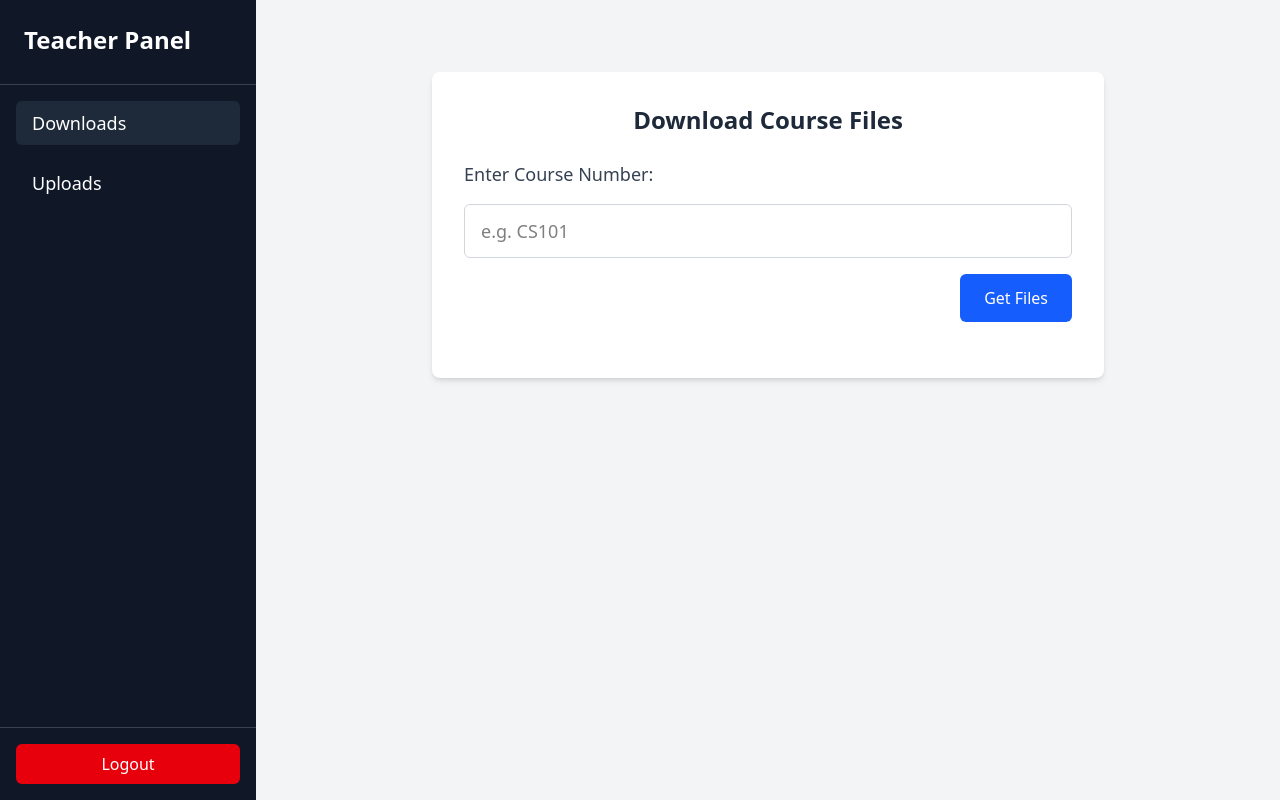
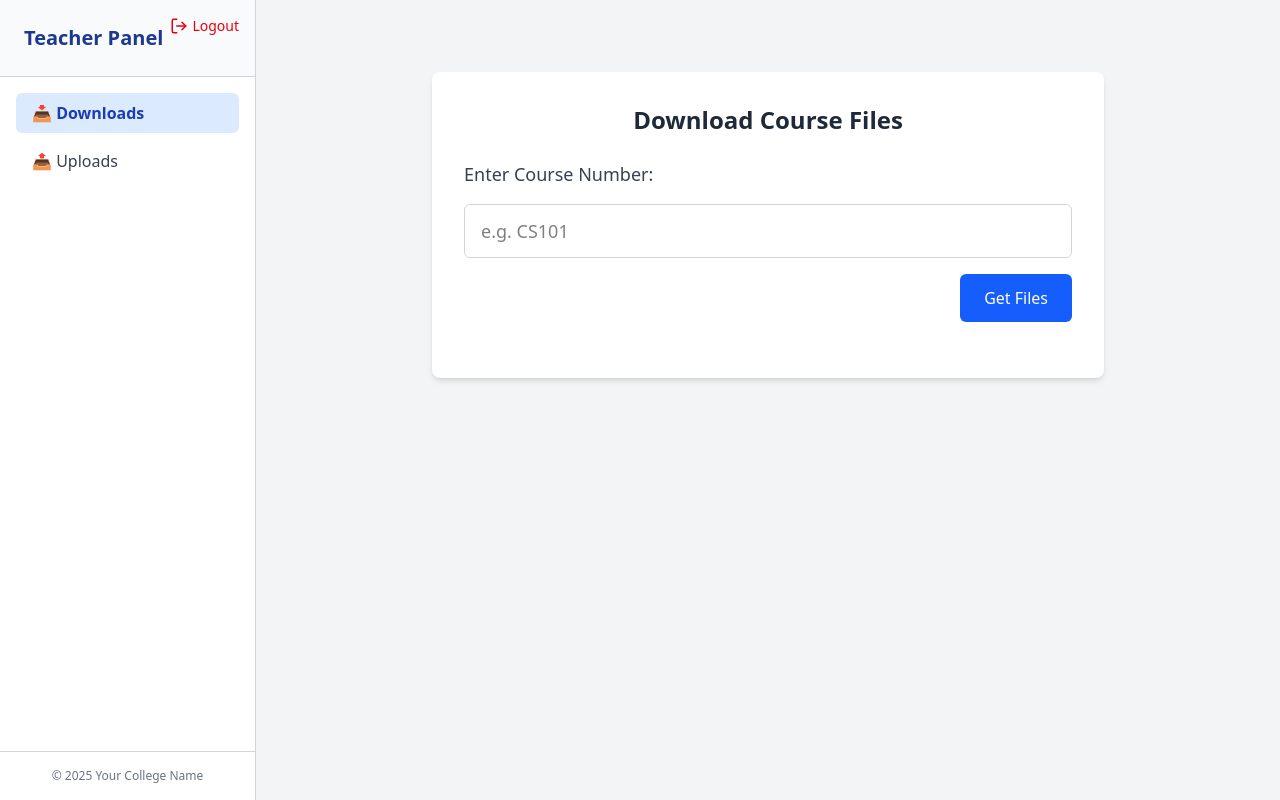
Before and after one commit to Kuldeep12mohan/dean-website, a React (Vite) app in the folder frontend/: page /teacher-panel in a window 1280 px wide. Built offline with nearby package versions, Linux system fonts and the light colour scheme; sample sign-in values are in the browser's storage.

Commit message:
upload section done and sidebar ui updated

```diff
--- a/frontend/components/Sidebar.jsx
+++ b/frontend/components/Sidebar.jsx
@@ -1,5 +1,6 @@
 import { useState, useEffect } from "react";
 import { useNavigate } from "react-router-dom";
+import { FiLogOut } from "react-icons/fi";
 
 const Sidebar = ({ activeTab, onShowDownload, onShowUpload }) => {
   const [teacher, setTeacher] = useState(null);
@@ -21,48 +22,53 @@ const Sidebar = ({ activeTab, onShowDownload, onShowUpload }) => {
   };
 
   return (
-    <div className="h-screen w-64 bg-gray-900 text-white flex flex-col shadow-xl justify-between">
-      {/* Top section */}
-      <div>
-        <div className="p-6 border-b border-gray-700">
-          <h1 className="text-2xl font-bold mb-1">Teacher Panel</h1>
+    <div className="h-screen w-64 bg-white border-r border-gray-300 flex flex-col shadow-md">
+      {/* Header with college style */}
+      <div className="relative p-6 border-b border-gray-300 bg-gray-50">
+        <h1 className="text-xl font-bold text-blue-900">Teacher Panel</h1>
         {teacher?.username && (
-            <p className="text-sm text-gray-400">
+          <p className="text-sm text-gray-600 mt-1">
             Welcome,{" "}
-              <span className="font-semibold text-white">{teacher.username}</span>
+            <span className="font-semibold text-blue-900">{teacher.username}</span>
           </p>
         )}
+        {/* Logout at top-right */}
+        <button
+          onClick={handleLogout}
+          className="absolute top-4 right-4 text-red-600 hover:text-red-800 flex items-center space-x-1 text-sm font-medium"
+        >
+          <FiLogOut className="text-lg" />
+          <span>Logout</span>
+        </button>
       </div>
 
-        {/* Nav items */}
-        <nav className="flex flex-col p-4 space-y-4">
+      {/* Navigation */}
+      <nav className="flex flex-col p-4 space-y-2 text-gray-700 font-medium">
         <button
           onClick={onShowDownload}
-            className={`text-left px-4 py-2 rounded-md text-lg font-medium transition ${
-              activeTab === "downloads" ? "bg-gray-800" : "hover:bg-gray-800"
+          className={`text-left px-4 py-2 rounded-md transition ${
+            activeTab === "downloads"
+              ? "bg-blue-100 text-blue-800 font-semibold"
+              : "hover:bg-blue-50"
           }`}
         >
-            Downloads
+          📥 Downloads
         </button>
         <button
           onClick={onShowUpload}
-            className={`text-left px-4 py-2 rounded-md text-lg font-medium transition ${
-              activeTab === "uploads" ? "bg-gray-800" : "hover:bg-gray-800"
+          className={`text-left px-4 py-2 rounded-md transition ${
+            activeTab === "uploads"
+              ? "bg-blue-100 text-blue-800 font-semibold"
+              : "hover:bg-blue-50"
           }`}
         >
-            Uploads
+          📤 Uploads
         </button>
       </nav>
-      </div>
 
-      {/* Logout Button at Bottom */}
-      <div className="p-4 border-t border-gray-700">
-        <button
-          onClick={handleLogout}
-          className="w-full py-2 bg-red-600 hover:bg-red-700 text-white rounded-md font-medium transition"
-        >
-          Logout
-        </button>
+      {/* Footer */}
+      <div className="mt-auto p-4 text-center text-xs text-gray-500 border-t border-gray-300">
+        © {new Date().getFullYear()} Your College Name
       </div>
     </div>
   );
--- a/frontend/components/Uploads.jsx
+++ b/frontend/components/Uploads.jsx
@@ -3,12 +3,13 @@ import axios from "axios";
 
 const Uploads = () => {
   const [attendanceFile, setAttendanceFile] = useState(null);
+  const [courseNumber, setCourseNumber] = useState("");
   const [message, setMessage] = useState("");
   const [loading, setLoading] = useState(false);
 
   const uploadFile = async () => {
-    if (!attendanceFile) {
-      setMessage("Please select an attendance file to upload.");
+    if (!attendanceFile || !courseNumber.trim()) {
+      setMessage("Please enter course number and select an attendance file.");
       return;
     }
 
@@ -18,16 +19,20 @@ const Uploads = () => {
 
       const formData = new FormData();
       formData.append("file", attendanceFile);
-      formData.append("category", "Attendance");
+      formData.append("courseNumber", courseNumber.trim());
 
       const token = localStorage.getItem("teacherToken");
 
-      const res = await axios.post("http://localhost:3000/teacher/upload-file", formData, {
-        headers: {
-          Authorization: `Bearer ${token}`,
-          "Content-Type": "multipart/form-data",
-        },
-      });
+      const res = await axios.post(
+        "http://localhost:3000/teacher/upload-file",
+        formData,
+        {
+          headers: {
+            Authorization: `Bearer ${token}`,
+            "Content-Type": "multipart/form-data",
+          },
+        }
+      );
 
       setMessage(res.data.message || "Upload successful.");
     } catch (err) {
@@ -41,9 +46,24 @@ const Uploads = () => {
   return (
     <div className="max-w-xl mx-auto mt-16 bg-white p-8 rounded-lg shadow-md space-y-6">
       <h2 className="text-2xl font-semibold text-center text-gray-800">
-        Upload Attendance List
+        Upload Attendance
       </h2>
 
+      {/* Course Number Input */}
+      <div>
+        <label className="block mb-2 text-lg font-medium text-gray-700">
+          Course Number:
+        </label>
+        <input
+          type="text"
+          value={courseNumber}
+          onChange={(e) => setCourseNumber(e.target.value)}
+          placeholder="Enter course number"
+          className="block w-full border border-gray-300 p-2 rounded-md"
+        />
+      </div>
+
+      {/* File Input */}
       <div>
         <label className="block mb-2 text-lg font-medium text-gray-700">
           Select Attendance Excel File:
@@ -56,6 +76,7 @@ const Uploads = () => {
         />
       </div>
 
+      {/* Upload Button */}
       <button
         onClick={uploadFile}
         className="bg-green-600 text-white px-6 py-3 rounded-md hover:bg-green-700 w-full"
@@ -64,6 +85,7 @@ const Uploads = () => {
         {loading ? "Uploading..." : "Upload Attendance"}
       </button>
 
+      {/* Status Message */}
       {message && (
         <p className="text-center text-gray-700 font-medium">{message}</p>
       )}
--- a/frontend/package.json
+++ b/frontend/package.json
@@ -14,6 +14,7 @@
     "axios": "^1.11.0",
     "react": "^19.1.0",
     "react-dom": "^19.1.0",
+    "react-icons": "^5.5.0",
     "react-router-dom": "^7.7.1",
     "tailwindcss": "^4.1.11",
     "xlsx": "^0.18.5"
```
Also changed, not shown: 3 other files (tests, documents, lock files or other folders). Lines whose indentation alone changed are shown as unchanged.
